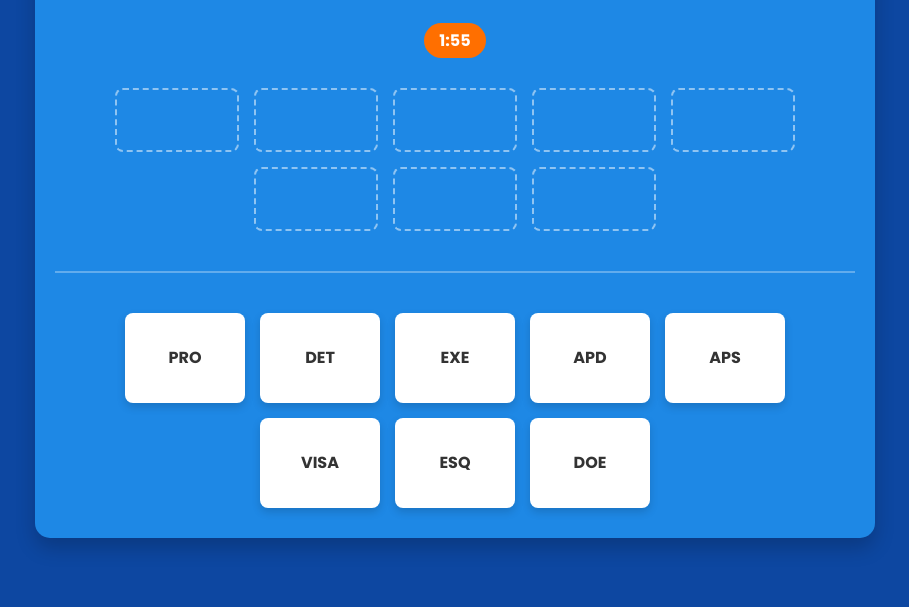
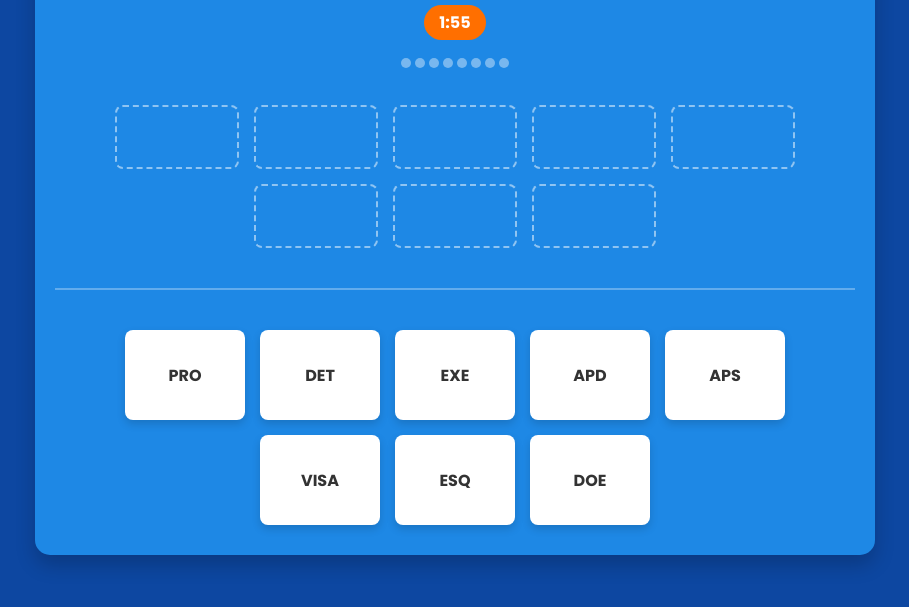
Before and after one commit to JPA31000/cartemop, a plain HTML site: page index.html in a window 1280 px wide. Shown: the part 175-782 px from the top of the page, without its empty margins (185-1094 px from the left). Drawn offline with Linux system fonts and the light colour scheme.

Commit message:
Add score tracker UI

```diff
--- a/index.html
+++ b/index.html
@@ -12,6 +12,7 @@
         <header>
             <h1>Place les étapes dans l'ordre</h1>
             <div id="timer">2:00</div>
+            <div id="score"></div>
         </header>
 
         <div id="cartes-cible" class="zone-cartes">
--- a/script.js
+++ b/script.js
@@ -3,6 +3,7 @@
     const cartesSourceContainer = document.getElementById('cartes-source');
     const cartesCibleContainer = document.getElementById('cartes-cible');
     const timerElement = document.getElementById('timer');
+    const scoreContainer = document.getElementById('score');
     const messageFinContainer = document.getElementById('message-fin');
     const messageTexteElement = document.getElementById('message-texte');
     const rejouerBtn = document.getElementById('rejouer-btn');
@@ -49,6 +50,7 @@
         // Vider les conteneurs au cas où on rejoue
         cartesSourceContainer.innerHTML = '';
         cartesCibleContainer.innerHTML = '';
+        scoreContainer.innerHTML = '';
         messageFinContainer.classList.add('hidden');
 
         // Mélanger les cartes avant de les afficher
@@ -66,15 +68,36 @@
             cartesSourceContainer.appendChild(carte);
         });
 
-        // Créer les emplacements cibles
+        // Créer les emplacements cibles et les points de score
         ORDRE_CORRECT.forEach((_, index) => {
             const cible = document.createElement('div');
             cible.classList.add('cible');
             cible.dataset.index = index; // On stocke l'index de la cible
             cartesCibleContainer.appendChild(cible);
+
+            const point = document.createElement('div');
+            point.classList.add('point');
+            scoreContainer.appendChild(point);
         });
 
         ajouterListenersDragAndDrop();
+        mettreAJourPoints();
+    }
+
+    /**
+     * Met à jour l'affichage des points en fonction des placements.
+     */
+    function mettreAJourPoints() {
+        const points = scoreContainer.querySelectorAll('.point');
+        const cibles = cartesCibleContainer.querySelectorAll('.cible');
+        cibles.forEach((cible, index) => {
+            const carte = cible.querySelector('.carte');
+            if (carte && carte.id === ORDRE_CORRECT[index]) {
+                points[index].classList.add('correct');
+            } else {
+                points[index].classList.remove('correct');
+            }
+        });
     }
 
     /**
@@ -135,6 +158,7 @@
                     if (cartesCibleContainer.querySelectorAll('.carte').length === ORDRE_CORRECT.length) {
                         verifierOrdre();
                     }
+                    mettreAJourPoints();
                 }
                 carteEnCoursDeDrag = null;
             });
@@ -184,6 +208,7 @@
                 if (cartesCibleContainer.querySelectorAll('.carte').length === ORDRE_CORRECT.length) {
                     verifierOrdre();
                 }
+                mettreAJourPoints();
             });
         });
 
@@ -191,11 +216,12 @@
          cartesSourceContainer.addEventListener('dragover', (e) => e.preventDefault());
          cartesSourceContainer.addEventListener('drop', (e) => {
              e.preventDefault();
-             const ancienneCible = carteEnCoursDeDrag.parentElement;
-             if (ancienneCible && ancienneCible.classList.contains('cible')) {
+            const ancienneCible = carteEnCoursDeDrag.parentElement;
+            if (ancienneCible && ancienneCible.classList.contains('cible')) {
                  ancienneCible.classList.remove('correct', 'incorrect');
              }
              cartesSourceContainer.appendChild(carteEnCoursDeDrag);
+             mettreAJourPoints();
          });
     }
 
--- a/style.css
+++ b/style.css
@@ -34,6 +34,23 @@
     border-radius: 20px;
     font-weight: bold;
     display: inline-block;
+}
+
+#score {
+    margin-top: 10px;
+}
+
+.point {
+    width: 10px;
+    height: 10px;
+    border-radius: 50%;
+    background-color: rgba(255, 255, 255, 0.4);
+    display: inline-block;
+    margin: 0 2px;
+}
+
+.point.correct {
+    background-color: #4caf50;
 }
 
 .zone-cartes {
```
